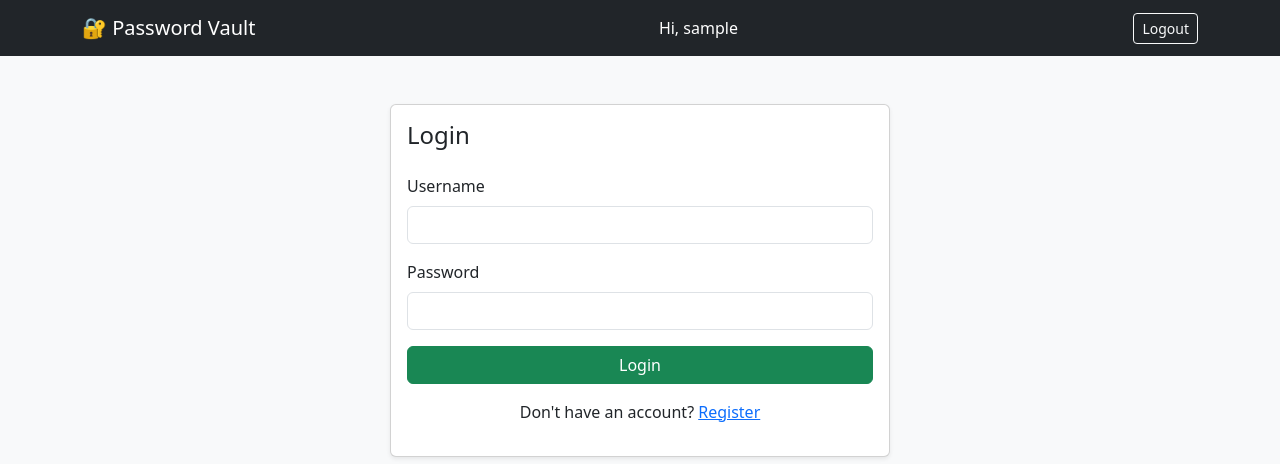
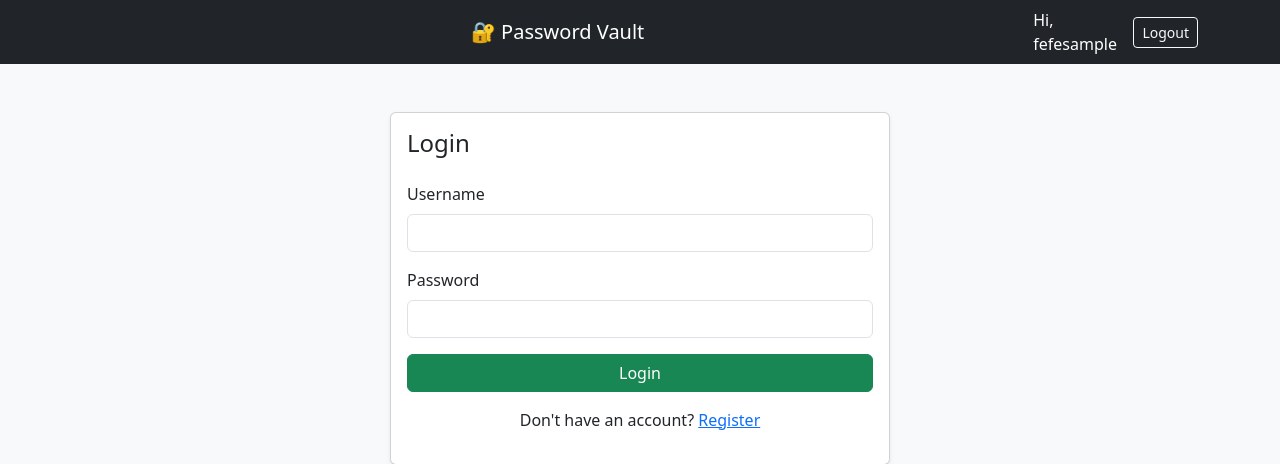
Before and after one commit to edanodongo/password-manager, a Django app: page /login/ in a window 1280 px wide. Shown: the top 464 px of the page. Run offline with Django 5.2, Linux system fonts and the light colour scheme; the visitor is signed in with stand-in values (Sample User, id 1).

Commit message:
Updated base & Register html

```diff
--- a/templates/vault/base.html
+++ b/templates/vault/base.html
@@ -11,9 +11,9 @@
 
 <nav class="navbar navbar-expand-lg navbar-dark bg-dark">
   <div class="container">
-    <a class="navbar-brand" href="#">🔐 Password Vault</a>
+    <a class="navbar-brand mx-auto d-block text-center" href="#" style="width:100%;">🔐 Password Vault</a>
     {% if user.is_authenticated %}
-      <span class="text-white">Hi, {{ user.username }}</span>
+      <span class="text-white">Hi, fefe{{ user.username }}</span>
       <a href="{% url 'logout' %}" class="btn btn-outline-light btn-sm ms-2">Logout</a>
     {% else %}
       <a href="{% url 'login' %}" class="btn btn-outline-light btn-sm ms-auto">Login</a>
```
Also changed, not shown: templates/vault/register.html (+13 -4 lines).
